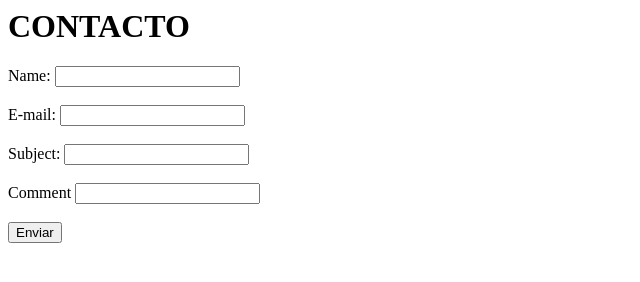
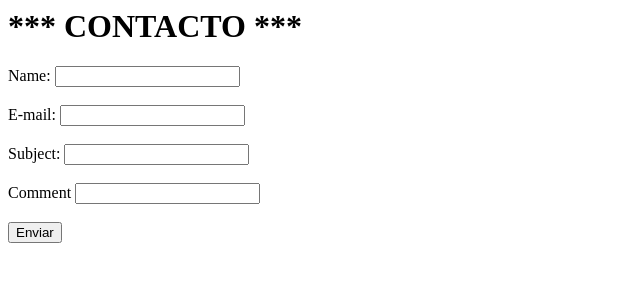
Before and after one commit to PLUS-Juampa/webproject, a plain HTML site: page contact.html in a window 1280 px wide. Shown: the whole page, without its empty margins (0-640 px from the left). Drawn offline with Linux system fonts and the light colour scheme.

Commit message:
Ocurrio un nuevo cambio

```diff
--- a/contact.html
+++ b/contact.html
@@ -4,7 +4,7 @@
 		<title> Contact</title>
 	</head>
 	<body>
-		<p><h1> CONTACTO </h1></p>
+		<p><h1> *** CONTACTO *** </h1></p>
 		<label> Name: </label>
 		<input type= "Name" name= "Nombre1">
 		</br>
```
